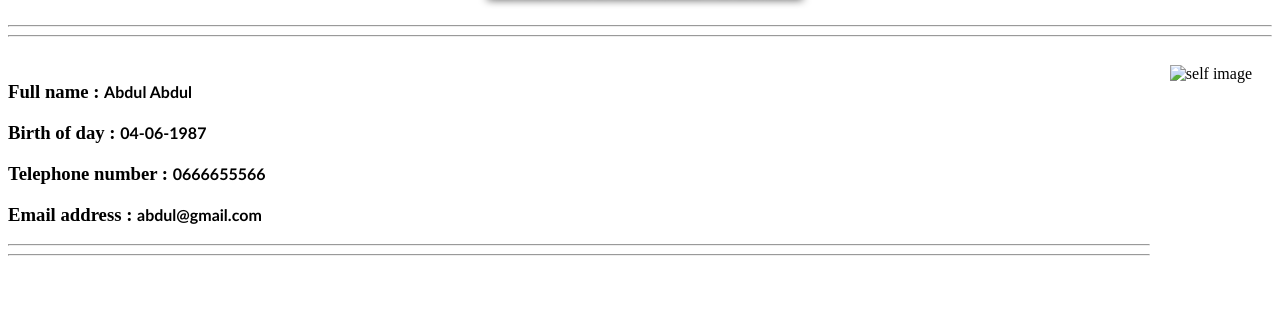
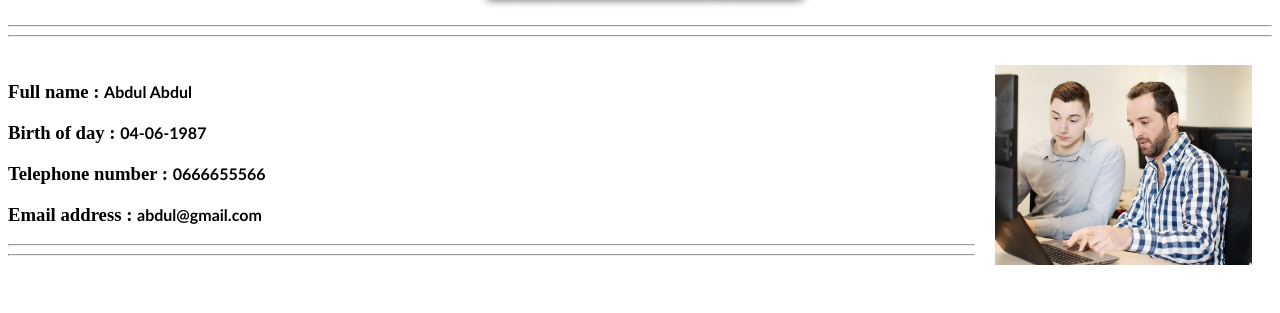
Before and after one commit to Albawab94/hyf-html-css, a plain HTML site: page week1/index.html in a window 1280 px wide. Shown: the part 79-392 px from the top of the page. Drawn offline with Linux system fonts and the light colour scheme.

Commit message:
Update index.html

```diff
--- a/week1/index.html
+++ b/week1/index.html
@@ -11,7 +11,7 @@
         </header><hr><hr>
 
         <Data>
-            <img src="img C.V.jpg" alt="self image" height="200px">
+            <img src="./image/img C.V.jpg" alt="self image" height="200px">
             <h3>Full name : <span class="text">Abdul Abdul</span></h3>
             <h3>Birth of day :  <span class="text">04-06-1987</span></h3>
             <h3>Telephone number : <span class="text">0666655566</span></h3>
```
